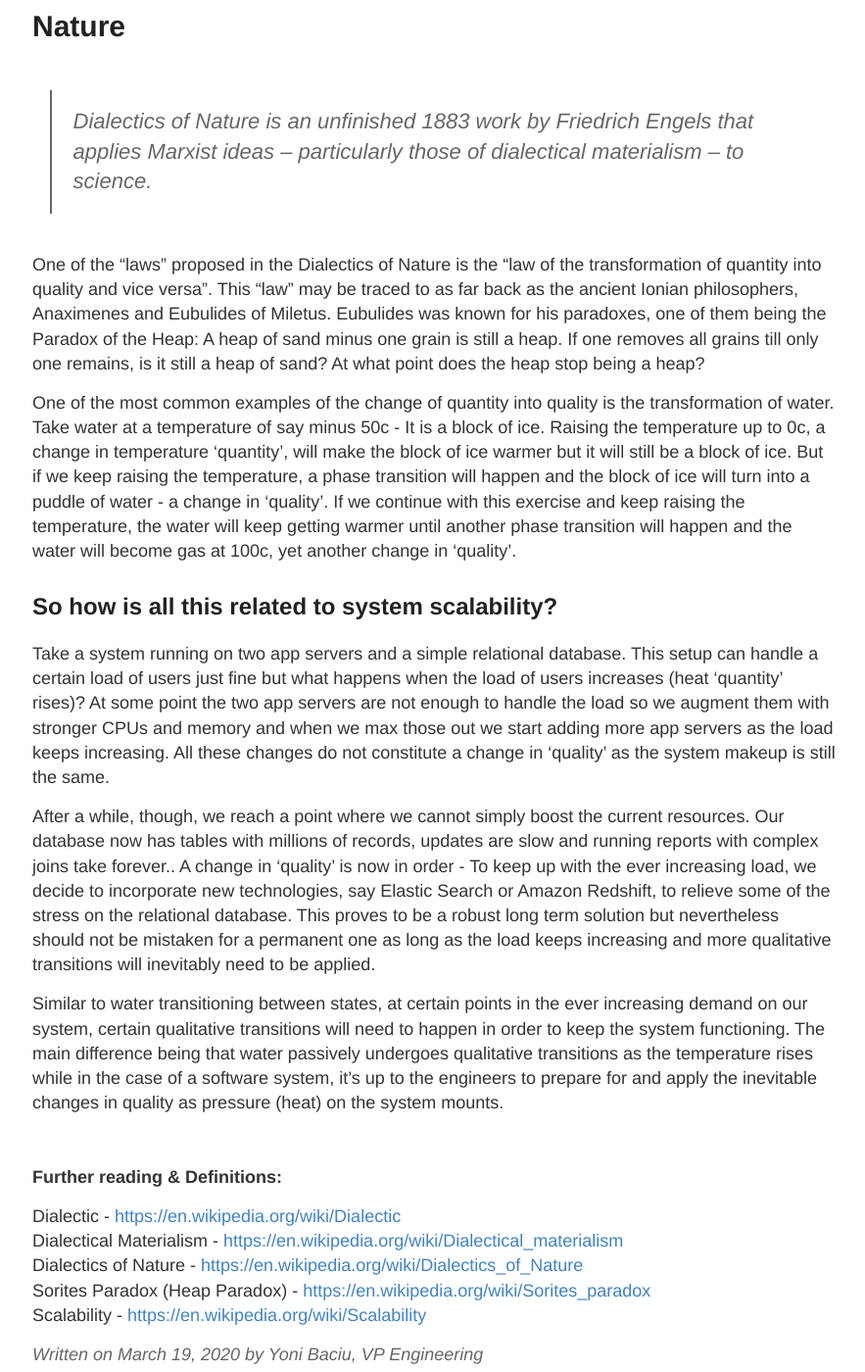
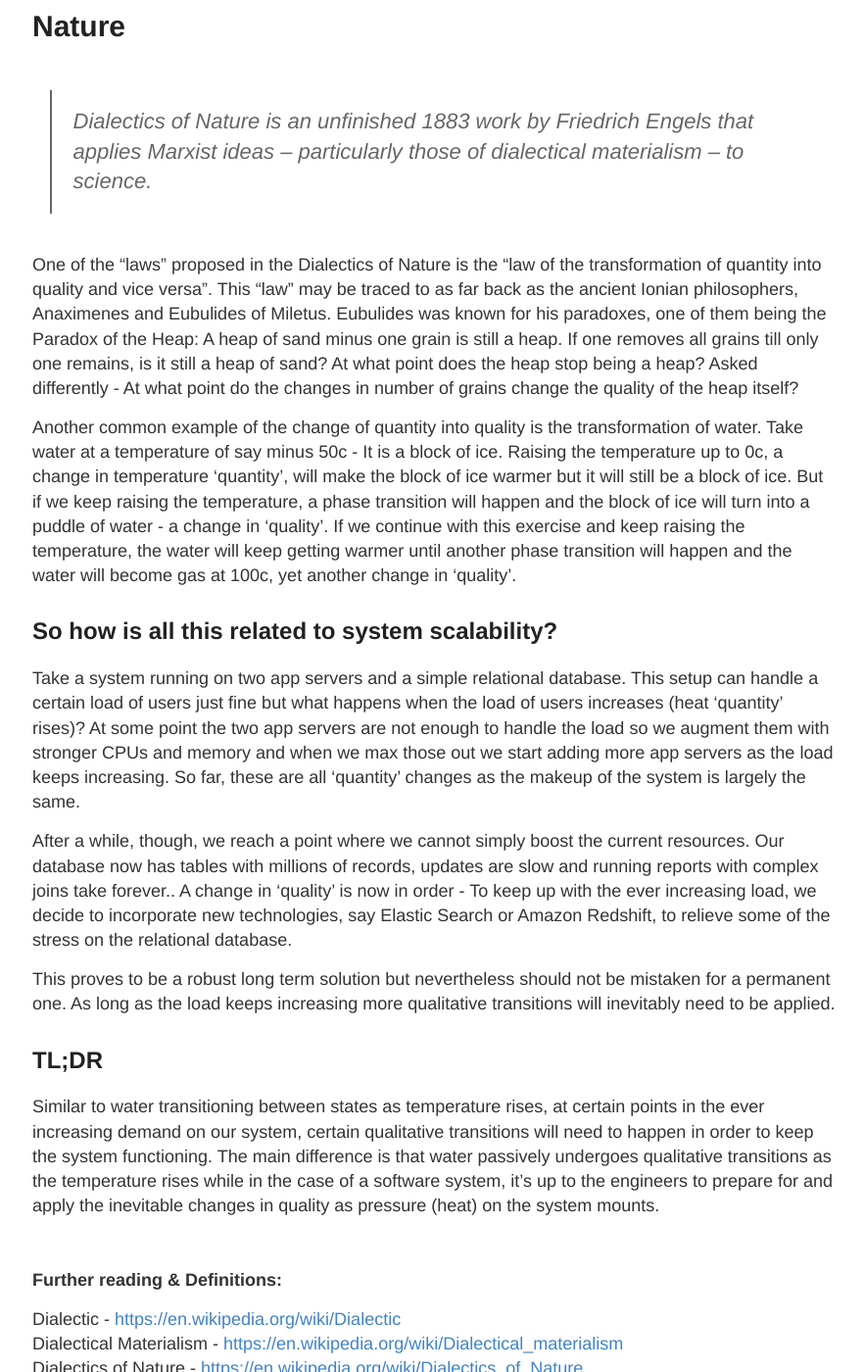
Before and after one commit to persado/persado.github.io, a Jekyll site: the page built from _posts/2020-03-19-scalability-and-the-dialectics-of-nature.md, in a window 1280 px wide and 1400 px high, scrolled down 211 px. Shown: the whole window at 98% size, without its empty margins (197-1080 px from the left). Built offline with Jekyll 4.4.1, drawn with Linux system fonts in a browser that asks for light colours.

Commit message:
some editing to the scalability post

```diff
--- a/_posts/2020-03-19-scalability-and-the-dialectics-of-nature.md
+++ b/_posts/2020-03-19-scalability-and-the-dialectics-of-nature.md
@@ -1,25 +1,29 @@
 ---
 layout: post
 title: Parallels between system scalability and the Dialectics of Nature
-excerpt: Parallels between system scalability and the second 'law' proposed in Engel's work - The Dialectics of Nature
+excerpt: Parallels and differences between system scalability and the second 'law' proposed in Engel's work - The Dialectics of Nature
 author: yoni_baciu
 ---
 
 > Dialectics of Nature is an unfinished 1883 work by Friedrich Engels that applies Marxist ideas – particularly those of dialectical materialism – to science.
 
 One of the "laws" proposed in the Dialectics of Nature is the "law of the transformation of quantity into quality and vice versa". This "law" may be traced to as far back as the ancient Ionian philosophers, Anaximenes and Eubulides of Miletus. Eubulides was known for his paradoxes, one of them being the Paradox of the Heap:
-A heap of sand minus one grain is still a heap. If one removes all grains till only one remains, is it still a heap of sand? At what point does the heap stop being a heap?
+A heap of sand minus one grain is still a heap. If one removes all grains till only one remains, is it still a heap of sand? At what point does the heap stop being a heap? Asked differently - At what point do the changes in number of grains change the quality of the heap itself?
 
-One of the most common examples of the change of quantity into quality is the transformation of water. Take water at a temperature of say minus 50c - It is a block of ice. Raising the temperature up to 0c, a change in temperature 'quantity', will make the block of ice warmer but it will still be a block of ice. But if we keep raising the temperature, a phase transition will happen and the block of ice will turn into a puddle of water - a change in 'quality'. If we continue with this exercise and keep raising the temperature, the water will keep getting warmer until another phase transition will happen and the water will become gas at 100c, yet another change in ‘quality’.
+Another common example of the change of quantity into quality is the transformation of water. Take water at a temperature of say minus 50c - It is a block of ice. Raising the temperature up to 0c, a change in temperature 'quantity', will make the block of ice warmer but it will still be a block of ice. But if we keep raising the temperature, a phase transition will happen and the block of ice will turn into a puddle of water - a change in 'quality'. If we continue with this exercise and keep raising the temperature, the water will keep getting warmer until another phase transition will happen and the water will become gas at 100c, yet another change in ‘quality’.
 
 ## So how is all this related to system scalability?
 
-Take a system running on two app servers and a simple relational database. This setup can handle a certain load of users just fine but what happens when the load of users increases (heat 'quantity' rises)? At some point the two app servers are not enough to handle the load so we augment them with stronger CPUs and memory and when we max those out we start adding more app servers as the load keeps increasing. All these changes do not constitute a change in 'quality' as the system makeup is still the same.
+Take a system running on two app servers and a simple relational database. This setup can handle a certain load of users just fine but what happens when the load of users increases (heat 'quantity' rises)? At some point the two app servers are not enough to handle the load so we augment them with stronger CPUs and memory and when we max those out we start adding more app servers as the load keeps increasing. So far, these are all 'quantity' changes as the makeup of the system is largely the same.
 
 After a while, though,  we reach a point where we cannot simply boost the current resources. Our database now has tables with millions of records, updates are slow and running reports with complex joins take forever..
-A change in 'quality' is now in order - To keep up with the ever increasing load, we decide to incorporate new technologies, say Elastic Search or Amazon Redshift, to relieve some of the stress on the relational database. This proves to be a robust long term solution but nevertheless should not be mistaken for a permanent one as long as the load keeps increasing and more qualitative transitions will inevitably need to be applied.
+A change in 'quality' is now in order - To keep up with the ever increasing load, we decide to incorporate new technologies, say Elastic Search or Amazon Redshift, to relieve some of the stress on the relational database.
 
-Similar to water transitioning between states, at certain points in the ever increasing demand on our system, certain qualitative transitions will need to happen in order to keep the system functioning. The main difference being that water passively undergoes qualitative transitions as the temperature rises while in the case of a software system, it's up to the engineers to prepare for and apply the inevitable changes in quality as pressure (heat) on the system mounts.
+This proves to be a robust long term solution but nevertheless should not be mistaken for a permanent one. As long as the load keeps increasing more qualitative transitions will inevitably need to be applied.
+
+## TL;DR
+
+Similar to water transitioning between states as temperature rises, at certain points in the ever increasing demand on our system, certain qualitative transitions will need to happen in order to keep the system functioning. The main difference is that water passively undergoes qualitative transitions as the temperature rises while in the case of a software system, it's up to the engineers to prepare for and apply the inevitable changes in quality as pressure (heat) on the system mounts.
 <br/>
 <br/>
 <br/>
```
